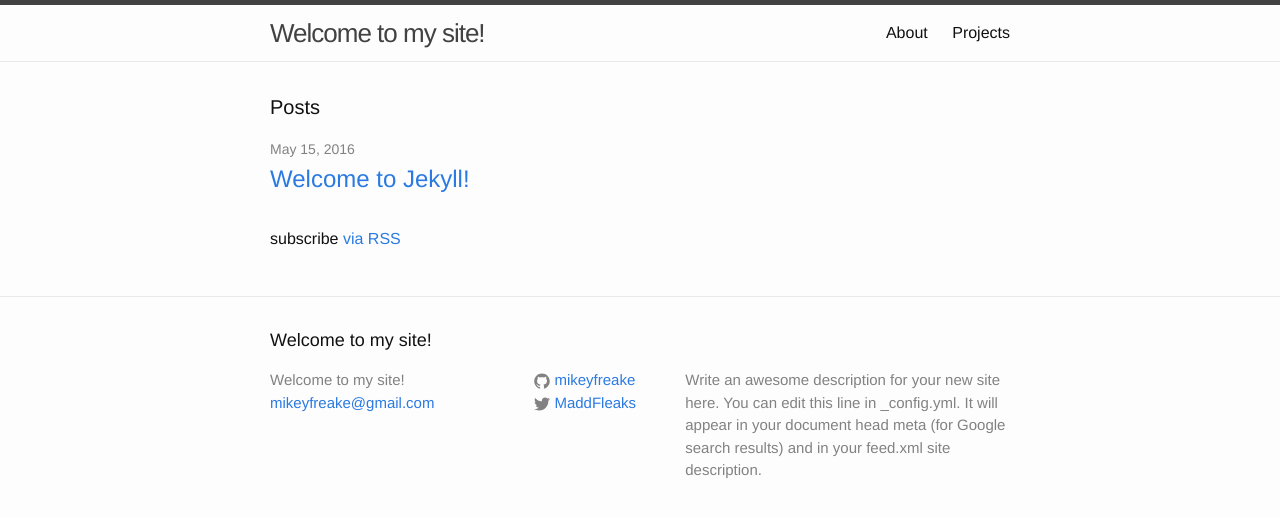
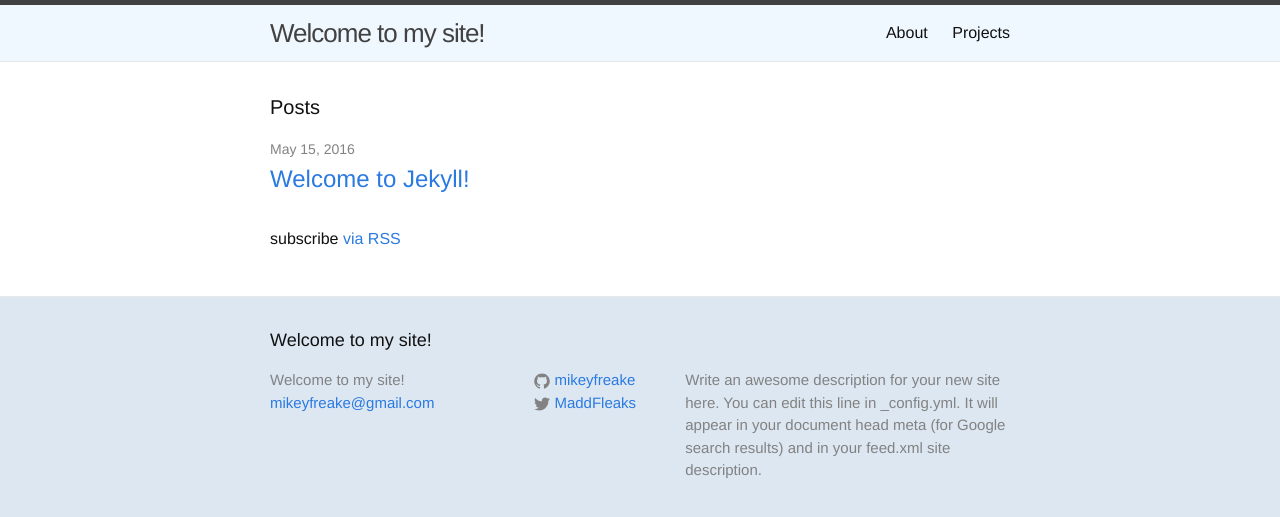
Before and after one commit to mikeyfreake/mikeyfreake.github.io, a Jekyll site: the page built from index.html, in a window 1280 px wide. Shown: the top 517 px of the page. Built offline with Jekyll 4.4.1, drawn with Linux system fonts in a browser that asks for light colours.

Commit message:
Updated the SCSS to give the header and footer a splash of color.

```diff
--- a/_sass/_layout.scss
+++ b/_sass/_layout.scss
@@ -5,6 +5,7 @@
     border-top: 5px solid $grey-color-dark;
     border-bottom: 1px solid $grey-color-light;
     min-height: 56px;
+    background-color: $background-color-header;
 
     // Positioning context for the mobile navigation icon
     position: relative;
@@ -92,8 +93,6 @@
     }
 }
 
-
-
 /**
  * Site footer
  */
@@ -162,13 +161,12 @@
     }
 }
 
-
-
 /**
  * Page content
  */
 .page-content {
     padding: $spacing-unit 0;
+    background-color: $background-color-content;
 }
 
 .page-heading {
@@ -193,8 +191,6 @@
     display: block;
     font-size: 24px;
 }
-
-
 
 /**
  * Posts
--- a/css/main.scss
+++ b/css/main.scss
@@ -2,8 +2,6 @@
 # Only the main Sass file needs front matter (the dashes are enough)
 ---
 @charset "utf-8";
-
-
 
 // Our variables
 $base-font-family: "Helvetica Neue", Helvetica, Arial, sans-serif;
@@ -15,7 +13,9 @@ $base-line-height: 1.5;
 $spacing-unit:     30px;
 
 $text-color:       #111;
-$background-color: #fdfdfd;
+$background-color: #DDE7F1;
+$background-color-header: #F0F8FF;
+$background-color-content: white;
 $brand-color:      #2a7ae2;
 
 $grey-color:       #828282;
@@ -27,8 +27,6 @@ $content-width:    800px;
 
 $on-palm:          600px;
 $on-laptop:        800px;
-
-
 
 // Use media queries like this:
 // @include media-query($on-palm) {
@@ -43,8 +41,6 @@ $on-laptop:        800px;
     }
 }
 
-
-
 // Import partials from `sass_dir` (defaults to `_sass`)
 @import
         "base",
```
Also changed, not shown: _sass/_base.scss (+0 -24 lines).
